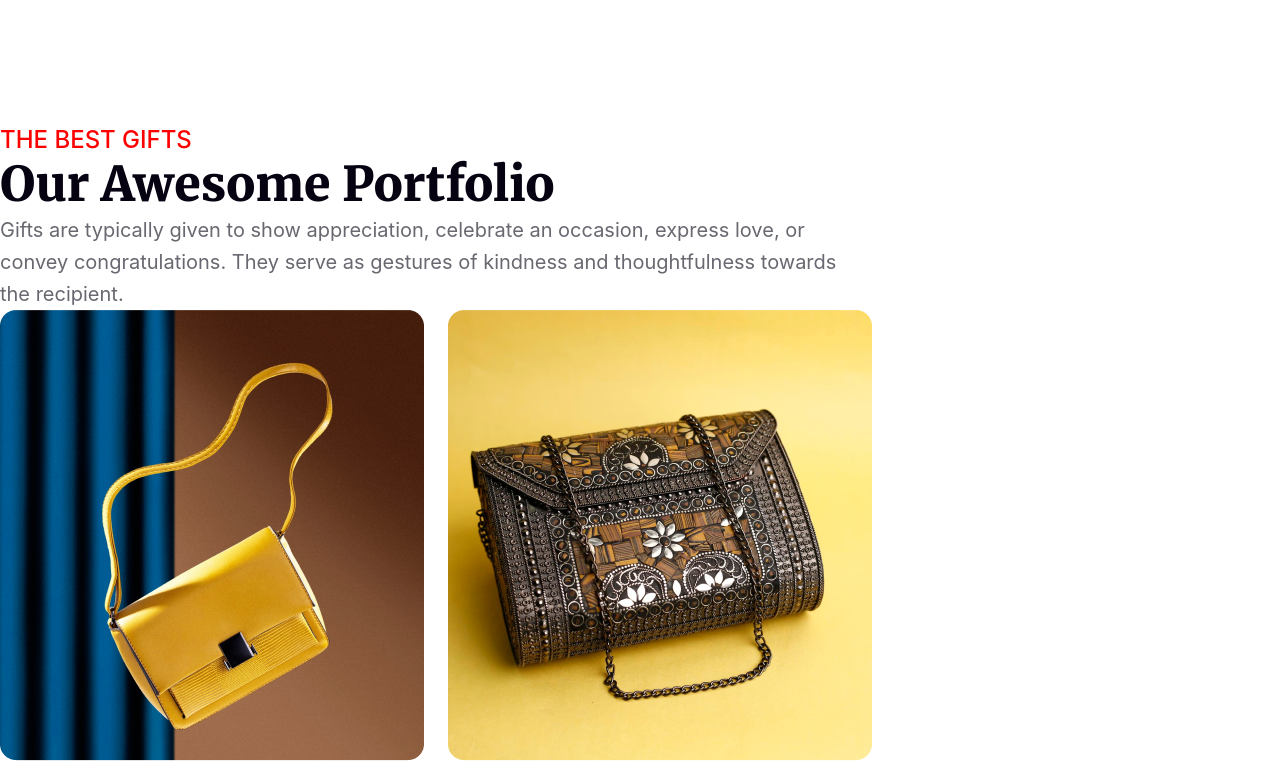
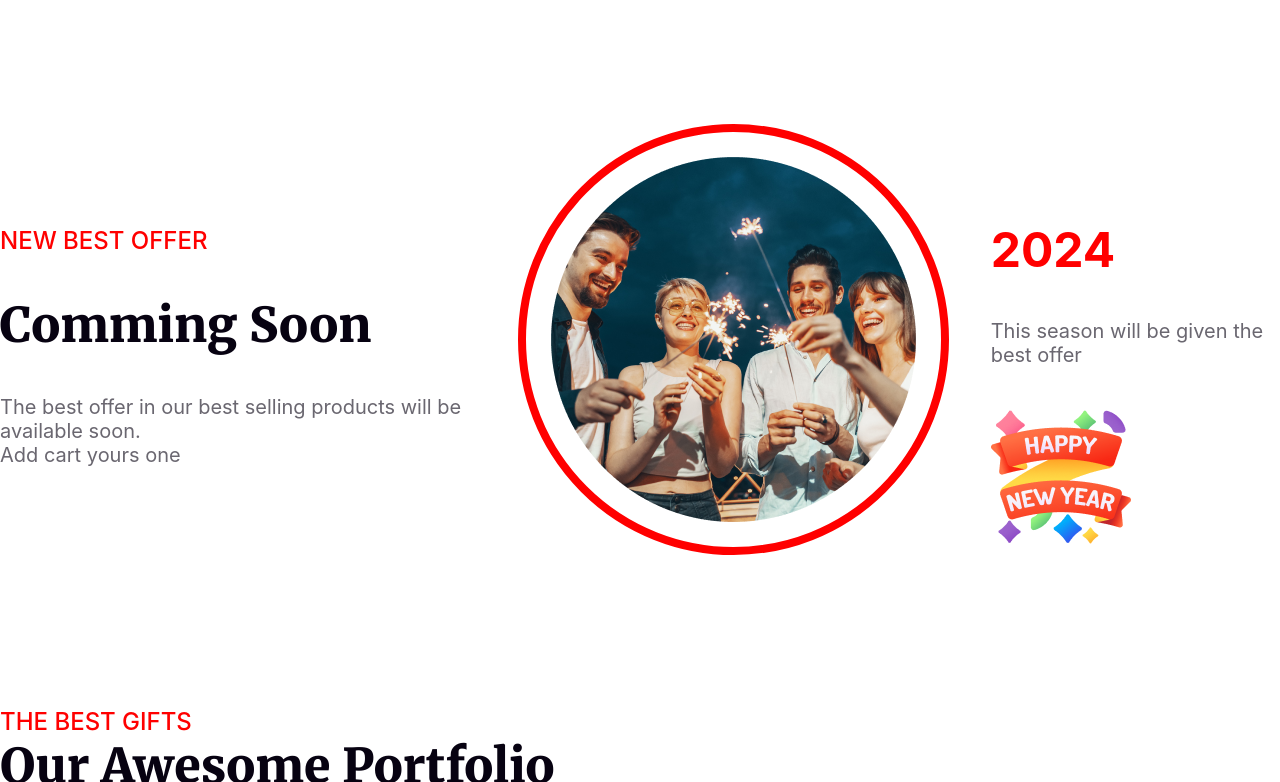
Before and after one commit to Antim-5252/new-year, a plain HTML site: page index.html in a window 1280 px wide. Shown: the part 2340-3122 px from the top of the page. Drawn offline with Linux system fonts and the light colour scheme.

Commit message:
all done

```diff
--- a/index.html
+++ b/index.html
@@ -52,6 +52,26 @@
                 </div>
         </section>
 
+        <section class="main-section-3">
+            <div class="best-offer">
+                <p class="best">NEW BEST OFFER</p>
+                <h3>Comming Soon</h3>
+                <p>The best offer in our best selling products will be available soon.
+                    <br> Add cart yours one</p>
+            </div>
+
+            <div class="section-3-img">
+                <img src="images/Ellipse 1.png" alt="">
+            </div>
+
+            <div class="year-offer">
+                <h3>2024</h3>
+                <p>This season will be given the best offer</p>
+                <img src="images/Group 96.png" alt="">
+            </div>
+
+        </section>
+
         <section class="last-section">
             <div class="last-section-details">
                 <p>THE BEST GIFTS</p>
@@ -103,6 +123,19 @@
         </div>
         <hr>
 
+        <div class="icon">
+            <img src="images/Facebook.png" alt="">
+            <img src="images/Linkedin.png" alt="">
+            <img src="images/Twitter.png" alt="">
+        </div>
+
+        <hr>
+
+        <div class="copyright">
+            <p>2024,All Right Reserved</p>
+            <p>Unsubscribe</p>
+        </div>
+
     </footer>
 </body>
 
--- a/styles/styles.css
+++ b/styles/styles.css
@@ -139,6 +139,79 @@
     padding-right: 70px;
 }
 
+.main-section-3 {
+    margin: 160px auto;
+    display: flex;
+    justify-content: center;
+    gap: 50px;
+
+}
+
+.section-3-img {
+    width: 364.84px;
+    height: 364.84px;
+
+    border: 25px solid white;
+    outline: 8px solid red;
+    border-radius: 50%;
+}
+
+.best-offer {
+    margin-bottom: 80px;
+    display: flex;
+    flex-direction: column;
+    gap: 40px;
+    justify-content: flex-end;
+}
+
+.best-offer>.best {
+    color: rgb(255, 0, 0);
+    font-family: Inter;
+    font-size: 24px;
+    font-weight: 500;
+}
+
+.best-offer>h3 {
+    color: rgb(7, 2, 17);
+    font-family: Merriweather;
+    font-size: 48px;
+    font-weight: 900;
+}
+
+.best-offer>p{
+    color: rgba(7, 2, 17, 0.6);
+font-family: Inter;
+font-size: 20px;
+font-weight: 400;
+}
+
+.year-offer {
+    display: flex;
+    flex-direction: column;
+    gap: 40px;
+    justify-content: flex-end;
+}
+
+.year-offer>h3 {
+    color: rgb(255, 0, 0);
+    font-family: Inter;
+    font-size: 48px;
+    font-weight: 700;
+}
+
+.year-offer>p {
+    color: rgba(7, 2, 17, 0.6);
+    font-family: Inter;
+    font-size: 20px;
+    font-weight: 400;
+}
+
+.year-offer>img {
+
+    width: 140px;
+    height: 140px;
+}
+
 .last-section {
     margin: 153px auto;
 
@@ -182,10 +255,22 @@
 }
 
 .last-section-img1 {
+
+    margin-top: 50px;
     display: flex;
     flex-wrap: wrap;
     gap: 24px;
 
+}
+
+.last-section-img1>img {
+    transition: 1s ease;
+}
+
+
+.last-section-img1>img:hover {
+    border-radius: 50%;
+    transition: 1s ease;
 }
 
 .newsletter {
@@ -294,7 +379,7 @@
     padding-right: 135px;
 }
 
-.contact-details-phn{
+.contact-details-phn {
     margin-bottom: 20px;
 }
 
@@ -329,3 +414,27 @@ hr {
     gap: 15px;
 
 }
+
+.icon {
+
+    margin: 60px 0;
+    display: flex;
+    gap: 15px;
+    justify-content: center;
+}
+
+.copyright>p {
+    color: rgb(255, 255, 255);
+    font-family: Inter;
+    font-size: 24px;
+    font-weight: 500;
+    line-height: 29px;
+    letter-spacing: 0%;
+}
+
+.copyright {
+    margin: 50px 0;
+
+    display: flex;
+    justify-content: space-between;
+}
```
